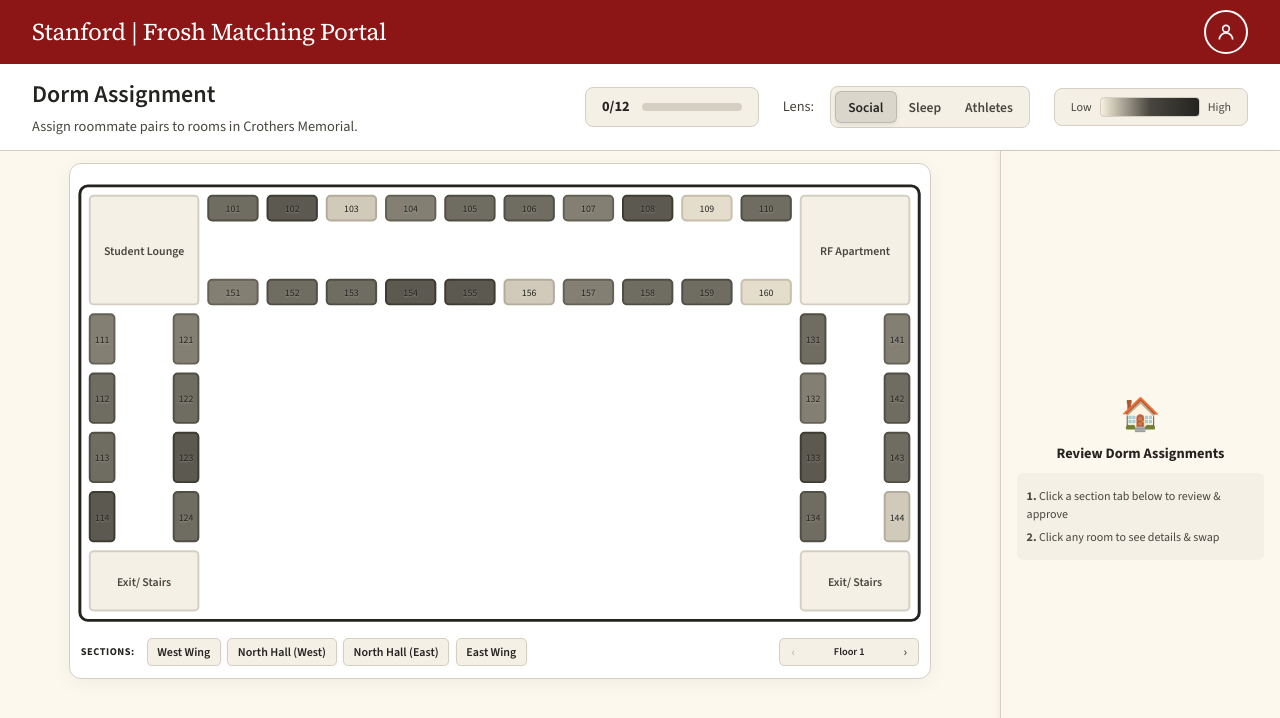
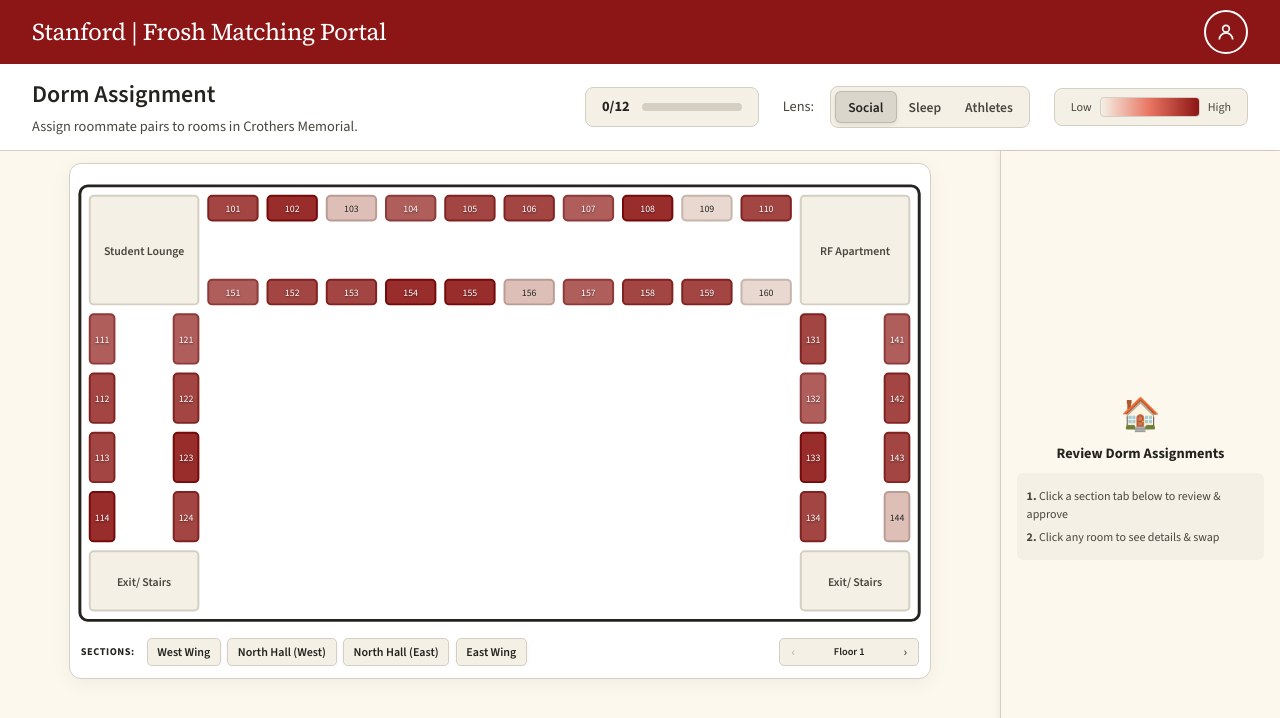
Before and after one commit to omfarkas/247froshmatch, a React (Vite) app: page /dorm in a window 1280 px wide. Shown: the top 718 px of the page. Built offline with nearby package versions, Linux system fonts and the light colour scheme.

Commit message:
red'd the rooms

```diff
--- a/src/pages/dorm/DormAssignment.css
+++ b/src/pages/dorm/DormAssignment.css
@@ -154,8 +154,19 @@
   width: 100px;
   height: 20px;
   border-radius: 4px;
-  background: linear-gradient(to right, #f8f0dd, #48463e, #24231f);
   border: 1px solid var(--color-border);
+}
+
+.gradient-bar.social-gradient {
+  background: linear-gradient(to right, #f5f0e6, #e87461, #8c1515);
+}
+
+.gradient-bar.sleep-gradient {
+  background: linear-gradient(to right, #fff8e1, #9575cd, #5e35b1);
+}
+
+.gradient-bar.varsity-gradient {
+  background: linear-gradient(to right, #f5f0e6, #5d9f6c, #2e6f40);
 }
 
 .dorm-content {
--- a/src/pages/dorm/DormAssignment.jsx
+++ b/src/pages/dorm/DormAssignment.jsx
@@ -326,7 +326,7 @@ const MOCK_FLOORS = [
         preferences: {
           social: 9,
           quiet: 2,
-          sleep: "very late",
+          sleep: "late",
           interests: ["Party Planning", "Music"],
           varsity: false,
         },
@@ -1024,7 +1024,7 @@ function DormAssignment() {
               <div className="color-legend">
                 <div className="legend-gradient">
                   <span className="legend-text">{legendLabels.low}</span>
-                  <div className="gradient-bar"></div>
+                  <div className={`gradient-bar ${activeLens}-gradient`}></div>
                   <span className="legend-text">{legendLabels.high}</span>
                 </div>
               </div>
--- a/src/pages/dorm/components/FloorPlan.css
+++ b/src/pages/dorm/components/FloorPlan.css
@@ -76,8 +76,7 @@
 .room.zone-highlight {
   stroke: #8c1515 !important;
   stroke-width: 3;
-  fill: rgba(140, 21, 21, 0.15) !important;
-  filter: drop-shadow(0 0 6px rgba(140, 21, 21, 0.4));
+  filter: brightness(1.1) drop-shadow(0 0 6px rgba(140, 21, 21, 0.4));
 }
 
 /* Strong swap source indicator */
--- a/src/pages/dorm/components/FloorPlan.jsx
+++ b/src/pages/dorm/components/FloorPlan.jsx
@@ -75,20 +75,43 @@ function FloorPlan({
       intensity = room.preferences.varsity ? 0.8 : 0.1;
     }
 
-    // Stanford palette gradient: Eggshell (#F8F0DD) -> Charcoal Brown (#48463E)
-    // RGB for Eggshell: 248, 240, 221
-    // RGB for Charcoal Brown: 72, 70, 62
-    const r = Math.round(248 - intensity * (248 - 72));
-    const g = Math.round(240 - intensity * (240 - 70));
-    const b = Math.round(221 - intensity * (221 - 62));
+    let r, g, b;
 
-    const strokeR = Math.max(r - 30, 50);
-    const strokeG = Math.max(g - 30, 50);
-    const strokeB = Math.max(b - 30, 45);
+    if (activeLens === "social") {
+      // Social gradient: Light cream (#F5F0E6) -> Coral (#E87461) -> Stanford Red (#8C1515)
+      // Low social: 245, 240, 230
+      // High social: 140, 21, 21
+      r = Math.round(245 - intensity * (245 - 140));
+      g = Math.round(240 - intensity * (240 - 21));
+      b = Math.round(230 - intensity * (230 - 21));
+    } else if (activeLens === "sleep") {
+      // Sleep gradient: Light yellow/cream (#FFF8E1) -> Lavender (#9575CD) -> Deep purple (#5E35B1)
+      // Early: 255, 248, 225
+      // Late: 94, 53, 177
+      r = Math.round(255 - intensity * (255 - 94));
+      g = Math.round(248 - intensity * (248 - 53));
+      b = Math.round(225 - intensity * (225 - 177));
+    } else if (activeLens === "varsity") {
+      // Athletes gradient: Light cream (#F5F0E6) -> Turf Green (#2E6F40)
+      // Non-athlete: 245, 240, 230
+      // Athlete: 46, 111, 64
+      r = Math.round(245 - intensity * (245 - 46));
+      g = Math.round(240 - intensity * (240 - 111));
+      b = Math.round(230 - intensity * (230 - 64));
+    }
+
+    const strokeR = Math.max(r - 35, 40);
+    const strokeG = Math.max(g - 35, 10);
+    const strokeB = Math.max(b - 35, 10);
+
+    // Calculate perceived brightness (0-255)
+    const brightness = r * 0.299 + g * 0.587 + b * 0.114;
+    const textColor = brightness < 150 ? "white" : "var(--color-text-primary)";
 
     return {
       fill: `rgb(${r}, ${g}, ${b})`,
       stroke: `rgb(${strokeR}, ${strokeG}, ${strokeB})`,
+      textColor: textColor,
       transition: "fill 0.3s ease, stroke 0.3s ease",
     };
   };
@@ -166,10 +189,15 @@ function FloorPlan({
                   y={room.position.y + height / 2 + 4}
                   textAnchor="middle"
                   fontSize="10"
-                  fill="var(--color-text-primary)"
+                  fill={dynamicStyle.textColor || "var(--color-text-primary)"}
                   fontWeight="500"
                   pointerEvents="none"
-                  style={{ textShadow: "0 1px 2px rgba(255,255,255,0.3)" }}
+                  style={{
+                    textShadow:
+                      dynamicStyle.textColor === "white"
+                        ? "0 1px 2px rgba(0,0,0,0.5)"
+                        : "0 1px 2px rgba(255,255,255,0.3)",
+                  }}
                 >
                   {room.id}
                 </text>
```
